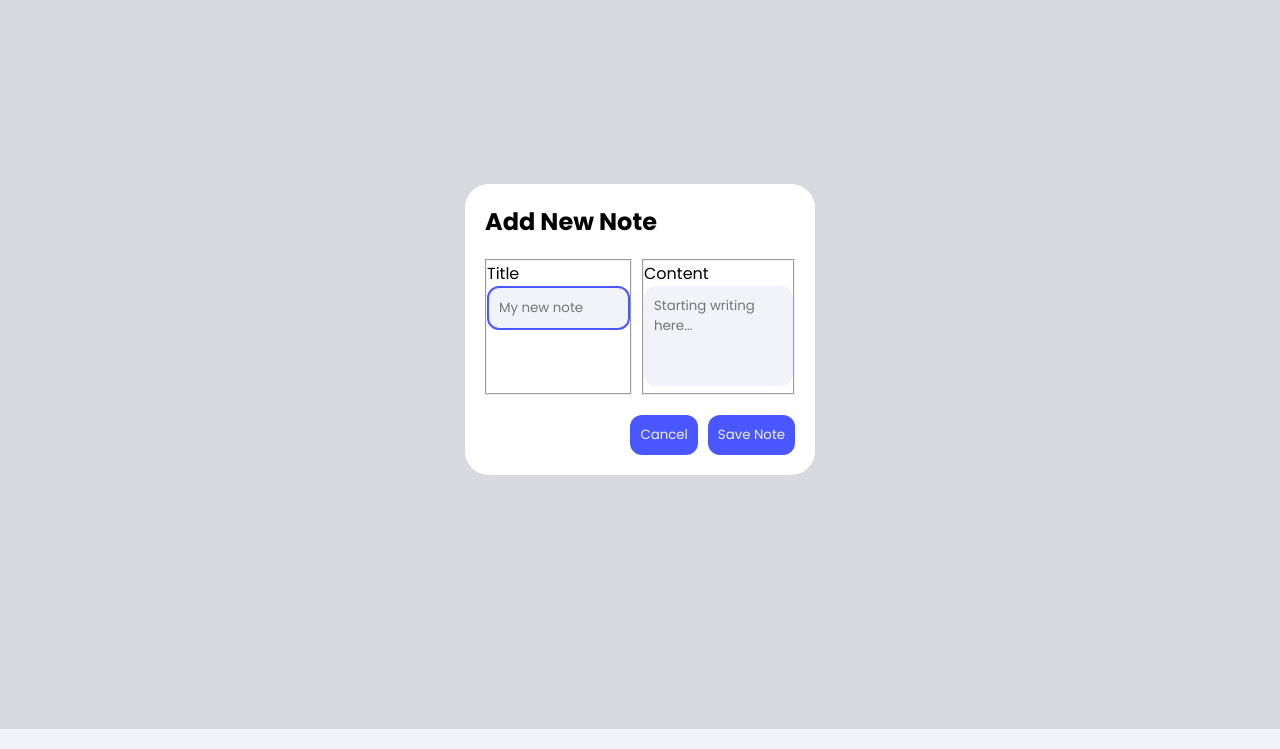
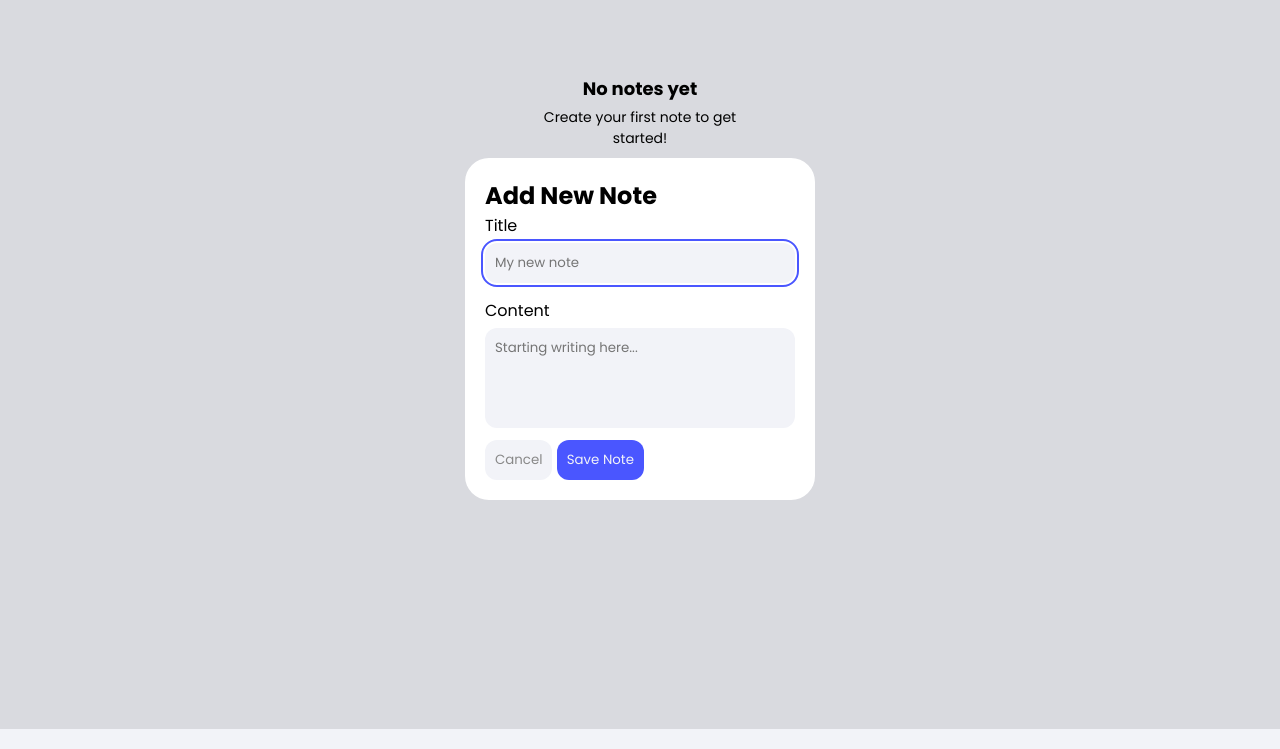
Before and after one commit to Giannasaurus/code-everyday, a plain HTML site: page 20250711-notes-app/index.html in a window 1280 px wide. Both pictures are taken after a click on the button "+ Add Note". Shown: the part 71-820 px from the top of the page. Drawn offline with Linux system fonts and the light colour scheme.

Commit message:
Update style.css

```diff
--- a/20250711-notes-app/style.css
+++ b/20250711-notes-app/style.css
@@ -56,17 +56,11 @@ button:active {
     background-color: #3a43c7;
 }
 
-#themeSwitch img {
-    vertical-align: middle;
-    width: 25px;
-    height: 25px;
-}
-
 #notesContainer {
     display: flex;
     flex-wrap: wrap;
     gap: 20px;
-    min-height: calc(var(--body-height) - (32px + (20px * 2)));
+    /* min-height: calc(var(--body-height) - (32px + 40px)); */
 }
 
 #filler {
@@ -99,29 +93,36 @@ button:active {
     border-radius: 24px;
     display: flex;
     flex-direction: column;
-    flex-wrap: wrap;
     justify-content: start;
     align-content: start;
+    row-gap: 5px;
     width: 250px;
     height: 250px;
     padding: 20px;
 }
 
-.note h2 {
-    white-space: nowrap;
+.note h2,
+.note .noteContent {
     overflow: hidden;
     text-overflow: ellipsis;
 }
 
-.note p {
-    overflow: hidden;
-    text-overflow: ellipsis;
+.note h2 {
+    white-space: nowrap;
+}
+
+.note .noteContent {
     display: -webkit-box;
     line-clamp: 7;
     -webkit-box-orient: vertical;
     line-height: 1.5em;
     max-height: calc(1.5em * 7);
     word-wrap: break-word;
+}
+
+.noteDate {
+    color: #888;
+    font-size: 12px;
 }
 
 #noteEditor {
@@ -132,44 +133,60 @@ button:active {
     margin: auto;
 }
 
-#form input {
+#noteForm h2 {
+    margin-bottom: 10px;
+}
+
+.inputBoxes {
+    display: flex;
+    flex-direction: column;
+    row-gap: 10px;
+}
+
+fieldset {
+    border: none;
+}
+
+.inputBoxes input,
+.inputBoxes textarea {
     background-color: var(--color-light);
     font-family: inherit;
     border: none;
     border-radius: 12px;
+    width: 100%;
     padding: 10px;
+    margin: 5px 0;
 }
 
-#form textarea {
-    background-color: var(--color-light);
-    font-family: inherit;
-    border: none;
-    border-radius: 12px;
+.inputBoxes textarea {
     resize: none;
     height: 100px;
-    padding: 10px;
 }
 
-#form h2 {
-    margin-bottom: 10px;
+.inputBoxes input:focus,
+.inputBoxes textarea:focus {
+    outline: 2px solid var(--color-main);
+    outline-offset: 2px;
 }
 
-#form input,
-#form textarea {
-    width: 100%;
-}
-
-#form input:focus,
-#form textarea:focus {
-    border: 2px solid var(--color-main);
-    outline: none;
-}
-
-#form div {
+#noteForm .cancelSave {
     display: flex;
     justify-content: end;
     gap: 10px;
     margin-top: 20px;
+}
+
+#cancelNote {
+    color: #888;
+    background-color: var(--color-light);
+}
+
+#cancelNote:hover {
+    background-color: #e5e5e8;
+}
+
+#cancelNote:active {
+    background-color: #d3d3d7;
 }
 
 #noteSaved {
@@ -186,4 +203,4 @@ button:active {
     left: 50%;
     transform: translateX(-50%);
     padding: 10px 15px;
-}s
+}
```
